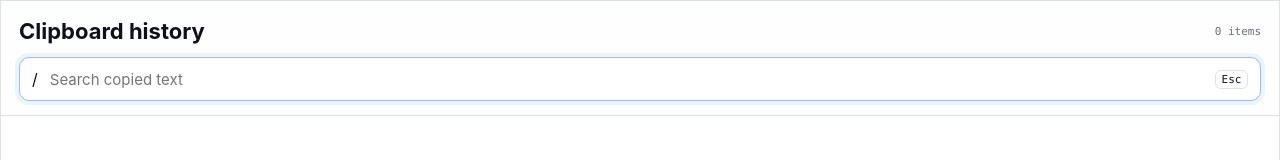
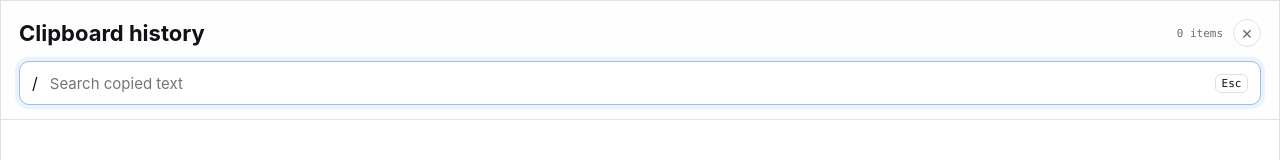
Before and after one commit to Brucennnnn/copclip, a React (Vite) app in the folder src/renderer/: page / in a window 1280 px wide. Shown: the top 160 px of the page. Built offline with nearby package versions, Linux system fonts and the light colour scheme.

Commit message:
Add close button to clipboard popup

```diff
--- a/src/renderer/src/App.tsx
+++ b/src/renderer/src/App.tsx
@@ -98,11 +98,15 @@ export function App() {
     await window.copclip.restoreClipboardItem(clip.id);
   }, []);
 
+  const dismissPopup = useCallback(() => {
+    void window.copclip?.dismissClipboardPopup();
+  }, []);
+
   useEffect(() => {
     function handlePopupKeyDown(event: KeyboardEvent) {
       if (event.key === "Escape") {
         event.preventDefault();
-        void window.copclip?.dismissClipboardPopup();
+        dismissPopup();
         return;
       }
 
@@ -143,7 +147,7 @@ export function App() {
     return () => {
       window.removeEventListener("keydown", handlePopupKeyDown);
     };
-  }, [clips, restoreClip, selectedIndex]);
+  }, [clips, dismissPopup, restoreClip, selectedIndex]);
 
   const statusText = useMemo(() => {
     if (isLoadingHistory) {
@@ -159,7 +163,18 @@ export function App() {
         <div className="history-top">
           <div className="title-row">
             <h1>Clipboard history</h1>
-            <span className="meta">{appInfo ? `${appInfo.name} ${appInfo.version}` : statusText}</span>
+            <div className="title-actions">
+              <span className="meta">{appInfo ? `${appInfo.name} ${appInfo.version}` : statusText}</span>
+              <button
+                aria-label="Close clipboard popup"
+                className="close-button"
+                onClick={dismissPopup}
+                title="Close"
+                type="button"
+              >
+                ×
+              </button>
+            </div>
           </div>
           <label className="search">
             <span aria-hidden="true">/</span>
--- a/src/renderer/src/styles.css
+++ b/src/renderer/src/styles.css
@@ -65,6 +65,13 @@ input {
   margin-bottom: 14px;
 }
 
+.title-actions {
+  display: flex;
+  align-items: center;
+  gap: 10px;
+  -webkit-app-region: no-drag;
+}
+
 h1 {
   margin: 0;
   font-family: var(--font-display);
@@ -77,6 +84,27 @@ h1 {
   font-family: var(--font-mono);
   font-size: 11px;
   font-variant-numeric: tabular-nums;
+}
+
+.close-button {
+  width: 28px;
+  height: 28px;
+  display: grid;
+  place-items: center;
+  border: 1px solid var(--border);
+  border-radius: 999px;
+  background: var(--surface);
+  color: var(--muted);
+  cursor: pointer;
+  font-size: 18px;
+  line-height: 1;
+}
+
+.close-button:hover,
+.close-button:focus-visible {
+  color: var(--fg);
+  background: var(--accent-soft);
+  outline: none;
 }
 
 .search {
```
Also changed, not shown: 1 other file (tests, documents, lock files or other folders).
